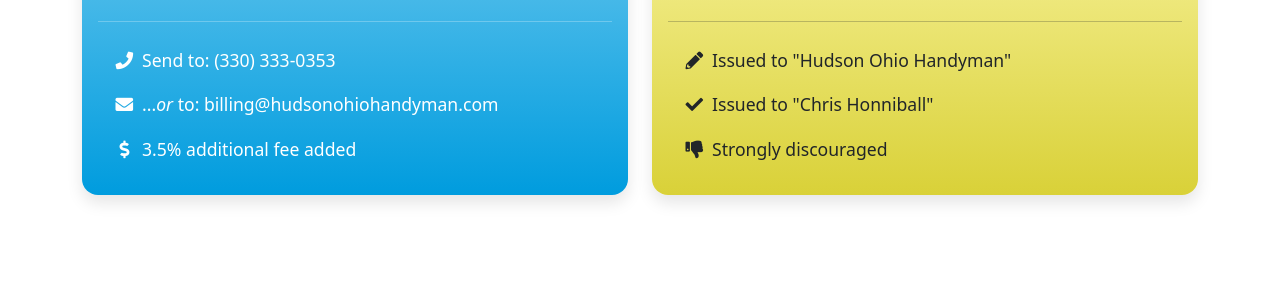
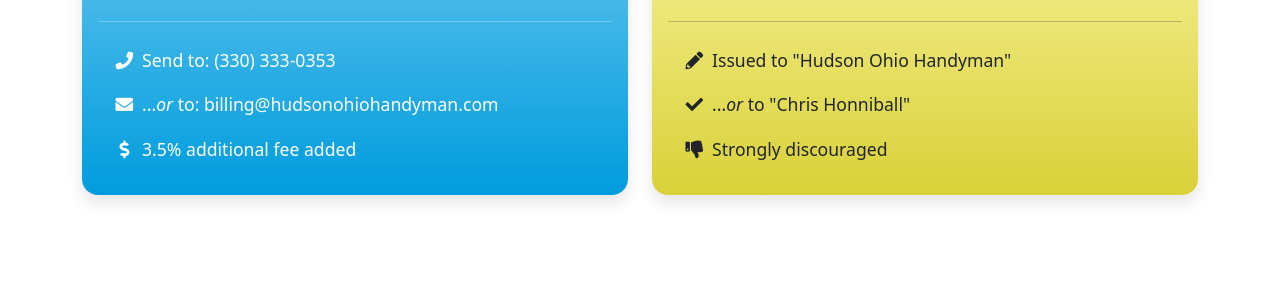
Before and after one commit to ChrisHonniball/hudson-ohio-handyman-and-renovations, a Jekyll site: the page built from _pages/payment.html, in a window 1280 px wide and 900 px high, scrolled down 932 px. Shown: the part 168-455 px from the top of the window. Built offline with Jekyll 4.4.1, drawn with Linux system fonts in a browser that asks for light colours.

Commit message:
page update

```diff
--- a/_pages/payment.html
+++ b/_pages/payment.html
@@ -105,8 +105,10 @@ header_img: /assets/images/stock/computer.jpg
                 to "Hudson Ohio Handyman"
               </li>
               <li>
-                <span class="fa-li"><i class="fas fa-check"></i></span>Issued to
-                "Chris Honniball"
+                <span class="fa-li"><i class="fas fa-check"></i></span>...<em
+                  >or</em
+                >
+                to "Chris Honniball"
               </li>
               <li>
                 <span class="fa-li"><i class="fas fa-thumbs-down"></i></span
```
